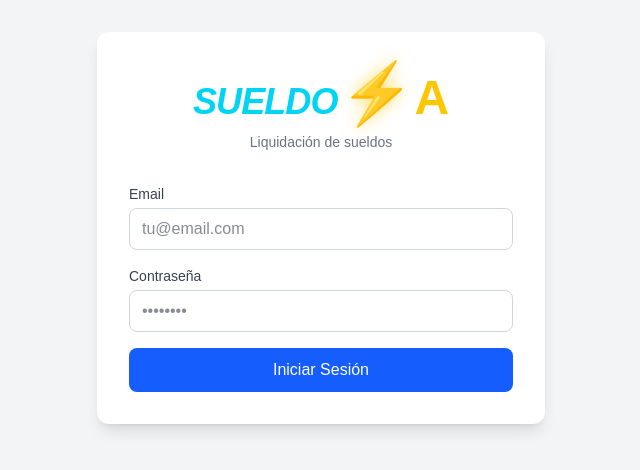
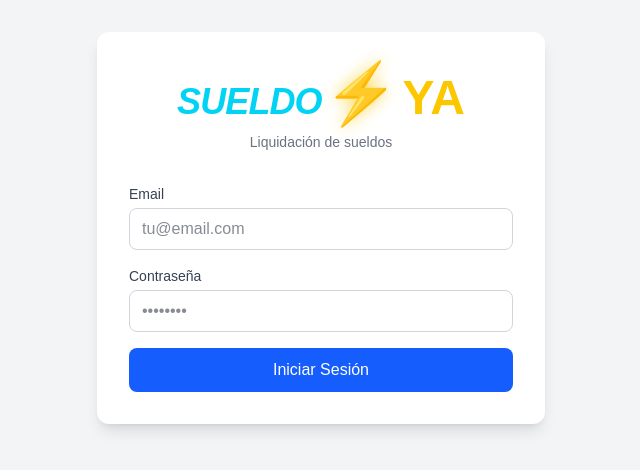
Before and after one commit to Gmork2026/Sueldo_App_Ant, a Next.js app in the folder frontend/: page /login in a window 1280 px wide. Shown: the part 172-642 px from the top of the page, without its empty margins (319-959 px from the left). Built offline with nearby package versions, Linux system fonts and the light colour scheme; no server answers.

Commit message:
fix: restore logo to Sueldo⚡ YA format

```diff
--- a/frontend/components/Logo.tsx
+++ b/frontend/components/Logo.tsx
@@ -8,11 +8,11 @@ export default function Logo({ size = "md" }: { size?: "sm" | "md" | "lg" }) {
   return (
     <span className={`inline-flex items-baseline font-black italic ${sizes[size].sueldo}`}>
       <span className="text-cyan-400 tracking-tight">SUELDO</span>
-      <span className={`font-black not-italic ${sizes[size].yp} text-yellow-400 ml-0.5 drop-shadow-[0_0_8px_rgba(250,204,21,0.6)]`}>
+      <span className={`font-black not-italic ${sizes[size].yp} text-yellow-300 ml-0.5 drop-shadow-[0_0_8px_rgba(250,204,21,0.7)]`}>
         ⚡
       </span>
-      <span className={`font-extrabold not-italic ${sizes[size].ya} text-yellow-400 ml-0`}>
-        A
+      <span className={`font-extrabold not-italic ${sizes[size].ya} text-yellow-400 ml-1`}>
+        YA
       </span>
     </span>
   );
```
